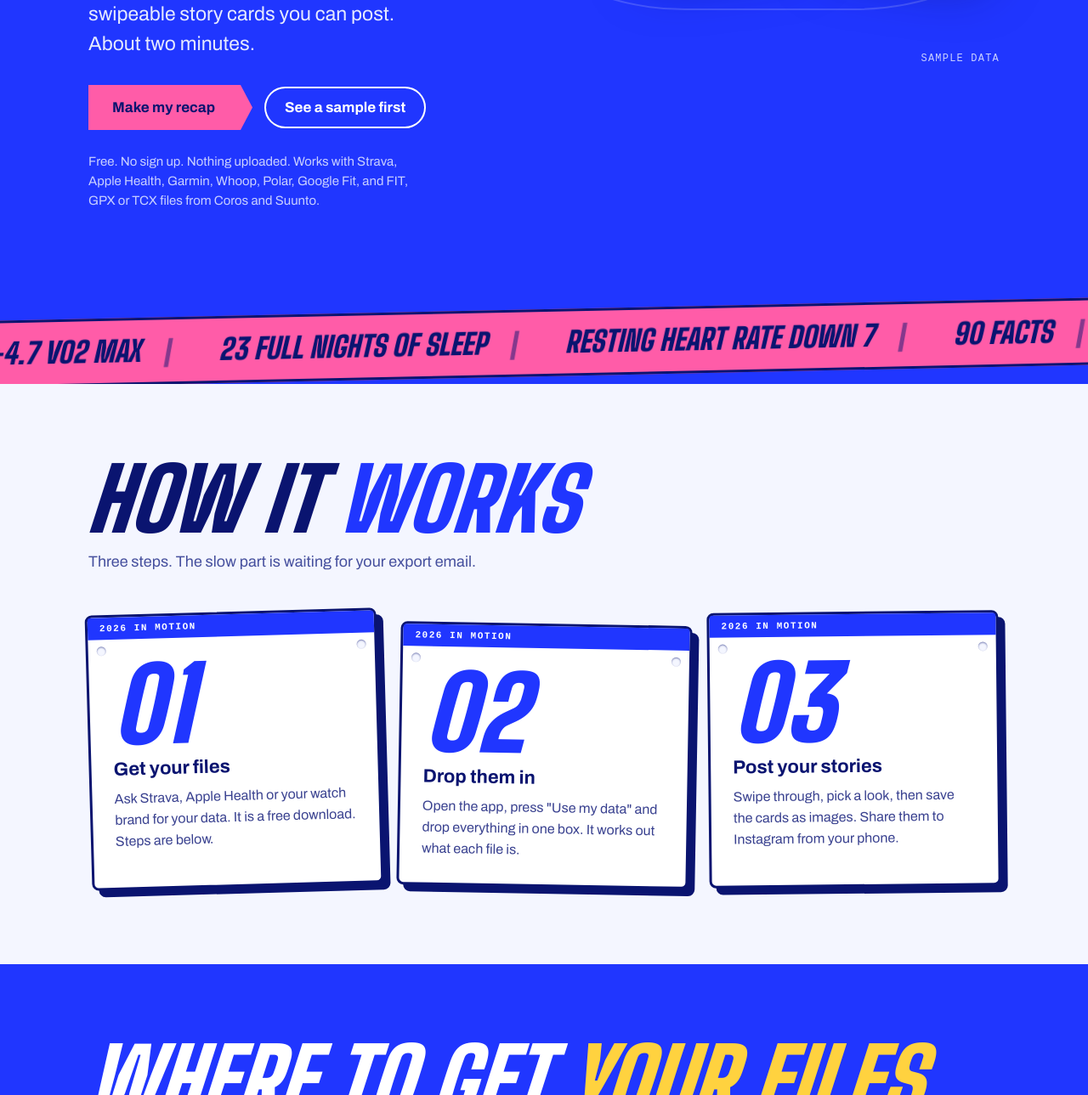
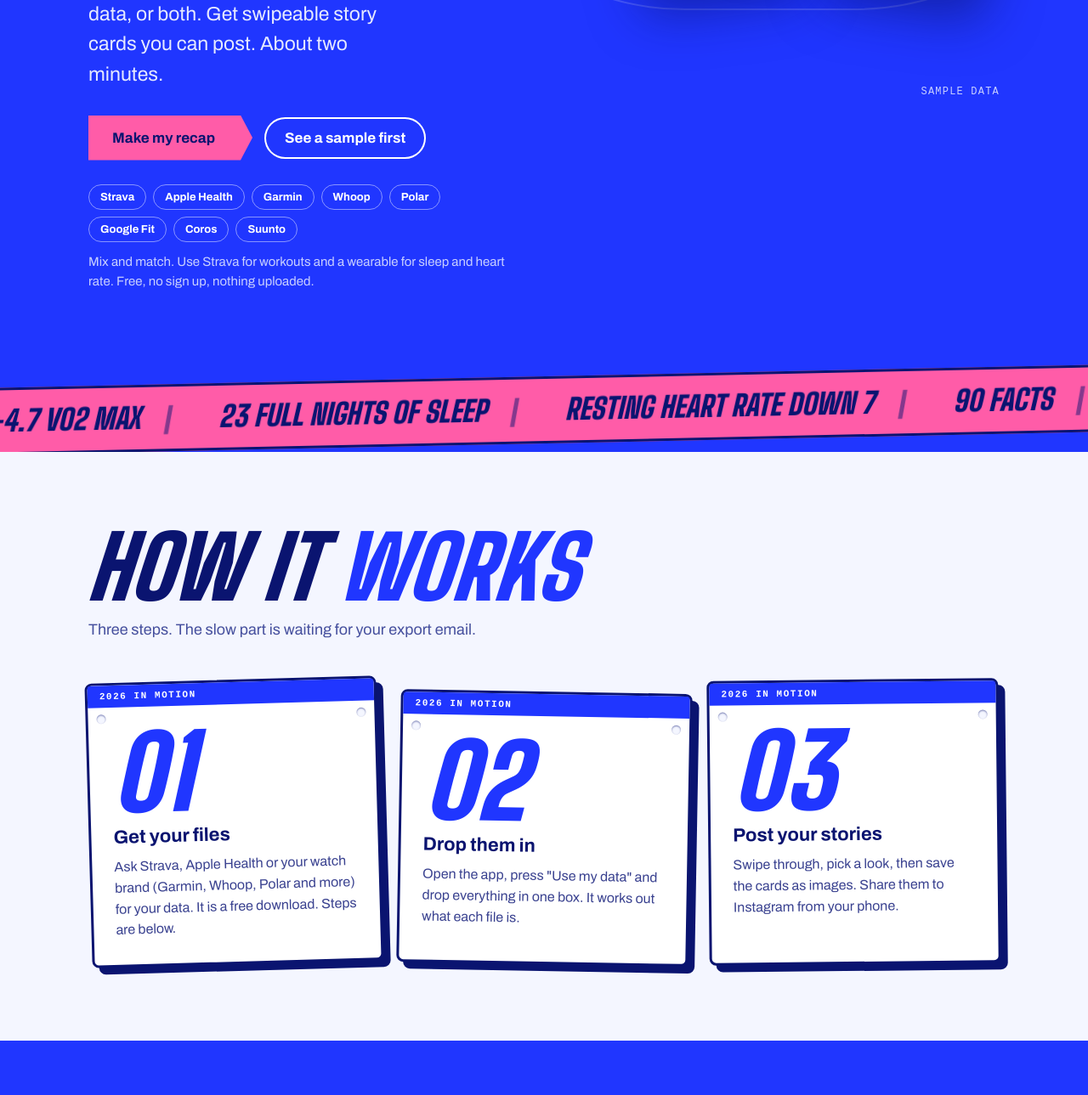
Before and after one commit to frenzytejask98/Fitness-2026-Recap, a plain HTML site: page index.html in a window 1280 px wide. Shown: the part 769-2058 px from the top of the page at 85% size. Drawn offline with Linux system fonts and the light colour scheme; a web font is replaced by a local one.

Commit message:
Landing: say Strava and wearable data work, add source chips
Co-Authored-By: Claude Sonnet 5.5 <noreply@anthropic.com>
Claude-Session: https://claude.ai/code/session_01Gm2hwaa5kwSV35KcqsYxHD

```diff
--- a/index.html
+++ b/index.html
@@ -50,7 +50,10 @@ nav a.gh:hover{background:#fff;color:var(--blue)}
 .hero h1 .v{color:var(--sun)}
 .lead{font-size:clamp(19px,2.1vw,23px);max-width:30ch;margin:0 0 30px;color:#e6eaff}
 .cta{display:flex;gap:14px;flex-wrap:wrap;align-items:center}
-.works{margin-top:26px;color:#c9d0ff;font-size:15px;max-width:46ch}
+.works{margin-top:28px;max-width:48ch}
+.works p{margin:12px 0 0;color:#c9d0ff;font-size:15px}
+.chips{display:flex;flex-wrap:wrap;gap:8px}
+.chips span{font:600 13px 'Archivo',sans-serif;padding:7px 13px;border-radius:99px;border:1.5px solid #ffffff77;color:#fff}
 
 /* phones */
 .phones{position:relative;height:560px}
@@ -153,12 +156,12 @@ footer{padding:28px 0 46px;color:var(--mute);font-size:14px;display:flex;justify
     <div>
       <div class="tag m">Season 2026 recap</div>
       <h1 class="d">You moved<br>all year.<br><span class="v">Show it.</span></h1>
-      <p class="lead">Drop in your fitness data. Get swipeable story cards you can post. About two minutes.</p>
+      <p class="lead">Bring your Strava data, your wearable data, or both. Get swipeable story cards you can post. About two minutes.</p>
       <div class="cta">
         <a class="btn main" href="app.html#mine">Make my recap</a>
         <a class="btn alt" href="app.html">See a sample first</a>
       </div>
-      <p class="works">Free. No sign up. Nothing uploaded. Works with Strava, Apple Health, Garmin, Whoop, Polar, Google Fit, and FIT, GPX or TCX files from Coros and Suunto.</p>
+      <div class="works"><div class="chips"><span>Strava</span><span>Apple Health</span><span>Garmin</span><span>Whoop</span><span>Polar</span><span>Google Fit</span><span>Coros</span><span>Suunto</span></div><p>Mix and match. Use Strava for workouts and a wearable for sleep and heart rate. Free, no sign up, nothing uploaded.</p></div>
     </div>
     <div class="phones" aria-hidden="true">
       <div class="ph p1"><div class="in"><div class="k">01 DISTANCE</div><div><div class="n">1,678</div><div class="t">km moved</div><div class="s">That is Helsinki to Rome. On foot.</div></div><div class="f"><span>2026 IN MOTION</span><span>02/19</span></div></div></div>
@@ -176,7 +179,7 @@ footer{padding:28px 0 46px;color:var(--mute);font-size:14px;display:flex;justify
     <h2 class="d">How it <span class="v">works</span></h2>
     <p class="sub">Three steps. The slow part is waiting for your export email.</p>
     <div class="bibs">
-      <div class="bib"><i></i><i></i><div class="no">01</div><h3>Get your files</h3><p>Ask Strava, Apple Health or your watch brand for your data. It is a free download. Steps are below.</p></div>
+      <div class="bib"><i></i><i></i><div class="no">01</div><h3>Get your files</h3><p>Ask Strava, Apple Health or your watch brand (Garmin, Whoop, Polar and more) for your data. It is a free download. Steps are below.</p></div>
       <div class="bib"><i></i><i></i><div class="no">02</div><h3>Drop them in</h3><p>Open the app, press "Use my data" and drop everything in one box. It works out what each file is.</p></div>
       <div class="bib"><i></i><i></i><div class="no">03</div><h3>Post your stories</h3><p>Swipe through, pick a look, then save the cards as images. Share them to Instagram from your phone.</p></div>
     </div>
@@ -186,7 +189,7 @@ footer{padding:28px 0 46px;color:var(--mute);font-size:14px;display:flex;justify
 <div class="band blue"><div class="wrap">
   <section id="files">
     <h2 class="d">Where to get <span class="v">your files</span></h2>
-    <p class="sub">Pick the apps you use. You only need one. Add more for more cards.</p>
+    <p class="sub">Pick the apps you use. Strava, wearables, or both. You only need one, and every extra source adds more cards.</p>
     <div class="lanes">
       <details>
         <summary><span class="ln">1</span><span class="nm">Strava</span><span class="g">workouts, pace, heart rate</span></summary>
```
Also changed, not shown: src/landing.html (+8 -5 lines).
